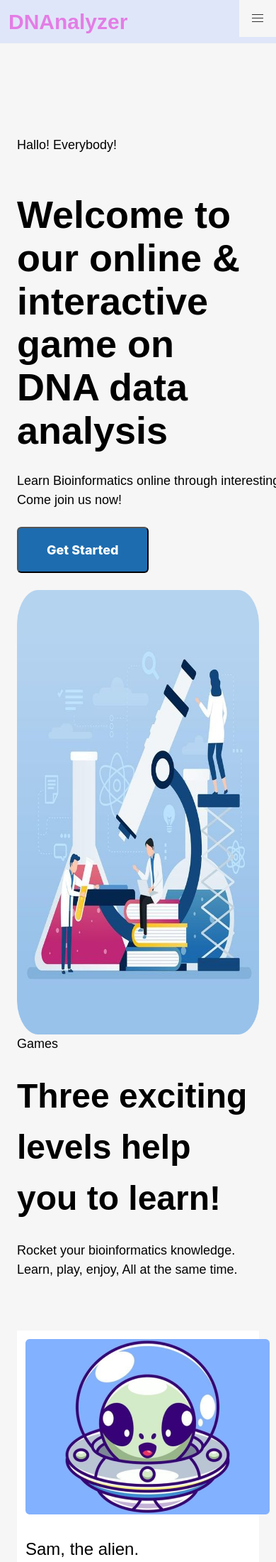
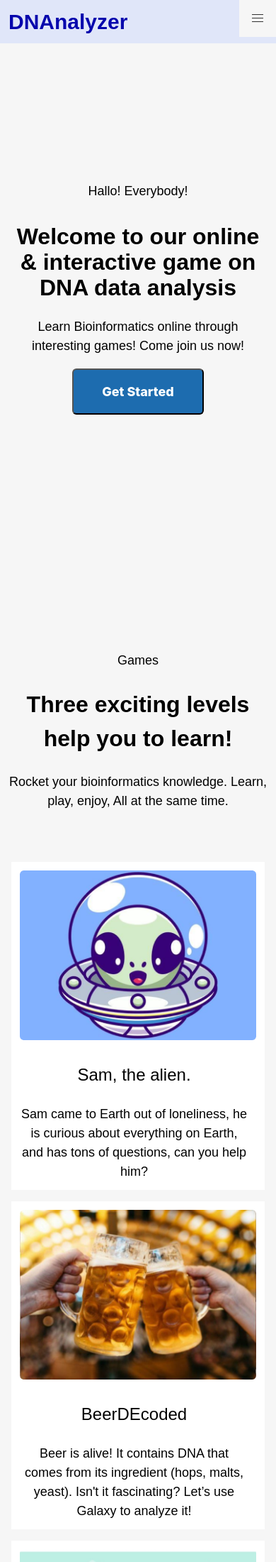
Before and after one commit to StreetScienceCommunity/DNAnalyzer, a Jekyll site: the page built from index.md, in a window 390 px wide. Shown: the top 2200 px of the page at 71% size. Built offline with Jekyll 4.4.1, drawn with Linux system fonts in a browser that asks for light colours; nearby versions of some CDN libraries.

Commit message:
make the UI more responsive on mobile and some css clean up.

```diff
--- a/_includes/default-footer.html
+++ b/_includes/default-footer.html
@@ -1,4 +1,4 @@
-<footer class="footer">
+<footer class="footer has-text-centered-mobile">
   <div class=" columns">
       <div class="footer_left column">
           <p class="bottom_logo">DNAnalyzer</p>
--- a/_layouts/index.html
+++ b/_layouts/index.html
@@ -3,34 +3,32 @@
 ---
 
 
-
-<section class="section">
+<!-- style="background-color: blue;" -->
   <div class="container content {{ layout.css }} {{ page.css }}">
-
         <!-- section1 START-->
-        <div class="columns section1">
-            <div class="column section1_text ">
-                <p>Hallo! Everybody!</p>
-                <h1>Welcome to our online & interactive game
+        <div class="columns section1 has-text-centered-mobile is-vcentered is-flex" >
+            <div class="column section1_text">
+                <p class="hallo_text">Hallo! Everybody!</p>
+                <h1 class="is-size-3-mobile welcome_text">Welcome to our online & interactive game
                     on DNA data analysis</h1>
-                <p>Learn Bioinformatics online through interesting games! Come join us now!</p>
+                <p class="come_join_text">Learn Bioinformatics online through interesting games! Come join us now!</p>
                 <form action="{{ site.baseurl }}/game/intro/">
                     <button type="submit">
                         Get Started
                     </button>
                 </form>
             </div>
-            <div class="column section1_img ">
+            <div class="column section1_img is-hidden-mobile">
                 <img src="{{ site.baseurl }}/images/hero_img.png" alt="">
             </div>
         </div>
         <!-- section1 END-->
 
         <!-- section2 START-->
-        <div class="section2">
+        <div class="section2 has-text-centered-mobile">
             <div class="section2_text">
                 <p>Games</p>
-                <p>Three exciting levels help you to learn!</p>
+                <p class="is-size-3-mobile">Three exciting levels help you to learn!</p>
                 <p>Rocket your bioinformatics knowledge. Learn, play, enjoy, All at the same time.</p>
             </div>
             <div class="columns section2_cards">
@@ -65,4 +63,3 @@
         </div>
         <!-- section2 END-->
   </div>
-</section>
--- a/css/mystyles.css
+++ b/css/mystyles.css
@@ -1,3 +1,15 @@
+
+@media (max-width:768px) {
+    .section1{
+        margin: 0 10px;
+    }
+
+    .section2_text {
+        margin: 0 10px;
+    }
+
+}
+
 html, .container, nav, .navbar-burger, .navbar-menu, .login, .logo, .navbar-item, .navbar-start, .navbar-end {
     background: #F6F6F6;
     background-color: #F6F6F6;
@@ -52,17 +64,12 @@
     margin-top: 2.875rem;
 }
 
-.section1_text>* {
+/* .section1_text, .section1_img{
+    height: 100%;
+} */
+
+.come_join_text, .welcome_text{
     margin-top: 1.5rem;
-
-}
-
-.section1_text:first-child {
-    margin-top: 2.563rem;
-}
-
-.section1_text:last-child {
-    margin-bottom: 2.563rem;
 }
 
 .section1_text h1 {
@@ -73,7 +80,7 @@
 
 .section1_text p {
     font-size: 1.125rem;
-    width: 29.25rem;
+    max-width: 29.25rem;
 }
 
 .section1_text button {
@@ -91,8 +98,8 @@
 }
 
 .section1_img img {
-    width: 35.625rem;
-    height: 39.125rem;
+    width: auto;
+    height: auto;
     float: right;
 }
 
@@ -135,11 +142,12 @@
 .section2_card {
     background: #FFFFFF;
     max-width: 23.063rem;
-    margin-top: 1rem;
+    margin: 1rem 1rem 0 1rem;
 }
 
 .section2_card img {
-    max-width: 21.563rem;
+    width: auto;
+    height: auto;
 }
 
 .card_text {
--- a/css/styles.scss
+++ b/css/styles.scss
@@ -9,7 +9,7 @@
 $dark: #aabeff4b;
 $grey: #323232;
 $red: #e37de5;
-
+$blue: rgb(6, 6, 173);
 $grey-dark: $grey;
 $background-color: $dark;
 
@@ -19,7 +19,7 @@
 $text: $black;
 $text-inverted: $grey;
 
-$link: $red;
+$link: $blue;
 $link-visited: $link;
 
 $link-hover: $dark-red;
@@ -40,21 +40,6 @@
     &:focus,
     &:active {
       border-bottom: 2px solid $link-hover;
-    }
-  }
-}
-
-.footer {
-  background-color: $dark;
-
-  .content {
-    &,
-    & h3 {
-      color: $text-inverted;
-    }
-
-    a {
-      border-bottom: 0;
     }
   }
 }
```
